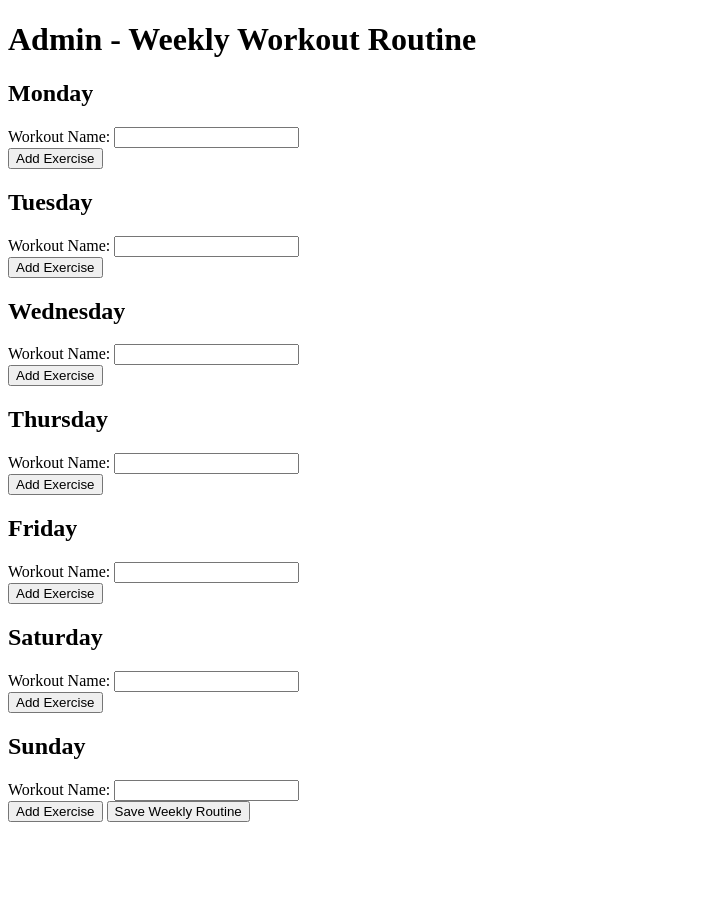
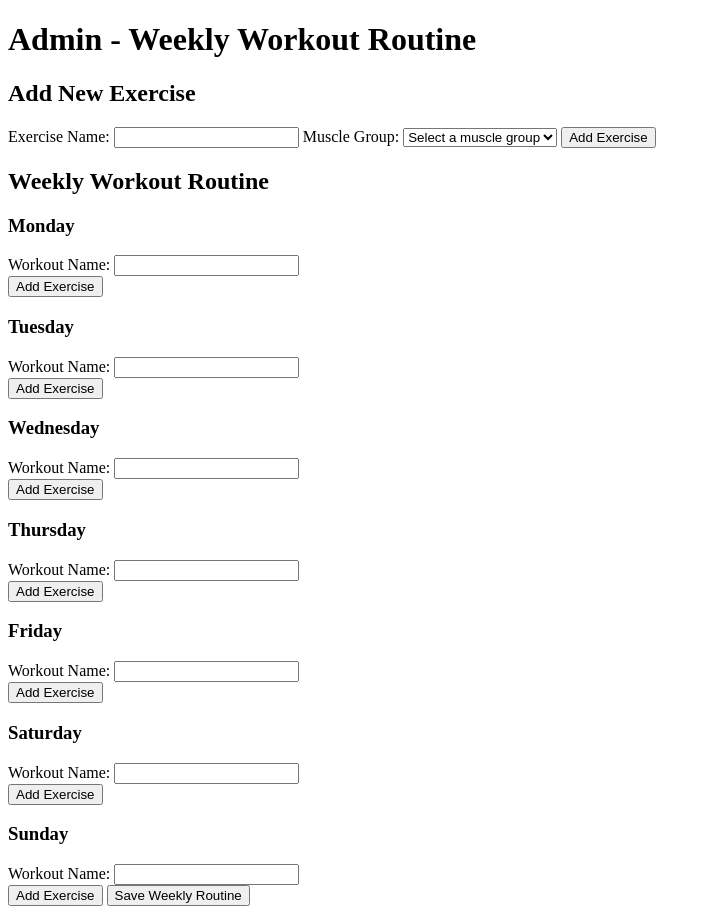
Before and after one commit to beep13/dumbSimpleLiftingCompetition, a Flask app: template templates/admin_weekly_workout.html in a window 1280 px wide. Shown: the whole page, without its empty margins (0-711 px from the left). Before the commit the page ends 822 px from the top, so only its background shows below. Run offline with Flask 3, Linux system fonts and the light colour scheme; the template is opened without the code that fills it: values that come from a table or form of the project are taken from there, others are empty.

Commit message:
create new exercises

```diff
--- a/app.py
+++ b/app.py
@@ -1,4 +1,4 @@
-from flask import Flask, render_template, request, redirect, url_for, flash, session, abort
+from flask import Flask, render_template, request, redirect, url_for, flash, session, abort, jsonify
 from flask_sqlalchemy import SQLAlchemy
 from flask_migrate import Migrate
 from werkzeug.security import generate_password_hash, check_password_hash
@@ -307,31 +307,65 @@ def admin_weekly_workout():
         abort(403)
 
     if request.method == 'POST':
-        WeeklyWorkout.query.delete()
+        if 'new_exercise' in request.form:
+            name = request.form.get('exercise_name').strip()
+            muscle_group = request.form.get('muscle_group')
 
-        days = ['Monday', 'Tuesday', 'Wednesday', 'Thursday', 'Friday', 'Saturday', 'Sunday']
-        for day in days:
-            name = request.form.get(f'{day}_name')
-            if name:
-                workout = WeeklyWorkout(day=day, name=name)
-                db.session.add(workout)
+            if name and muscle_group:
+                existing_exercise = Exercise.query.filter(func.lower(Exercise.name) == name.lower()).first()
+                if existing_exercise:
+                    return jsonify({'status': 'error', 'message': f'Exercise "{name}" already exists!'}), 400
+                else:
+                    new_exercise = Exercise(name=name, muscle_group=muscle_group)
+                    db.session.add(new_exercise)
+                    db.session.commit()
+                    return jsonify({'status': 'success', 'message': f'New exercise "{name}" added successfully!'}), 200
+            else:
+                return jsonify({'status': 'error', 'message': 'Exercise name and muscle group are required!'}), 400
+        else:
+            # Handle weekly workout updates
+            WeeklyWorkout.query.delete()  # Clear existing workouts
 
-                exercise_count = int(request.form.get(f'{day}_exercise_count', 0))
-                for i in range(1, exercise_count + 1):
-                    exercise_id = request.form.get(f'{day}_exercise_{i}')
-                    sets = request.form.get(f'{day}_sets_{i}')
-                    reps = request.form.get(f'{day}_reps_{i}')
-                    if exercise_id and sets and reps:
-                        exercise = WorkoutExercise(exercise_id=exercise_id, sets=sets, reps=reps)
-                        workout.exercises.append(exercise)
+            days = ['Monday', 'Tuesday', 'Wednesday', 'Thursday', 'Friday', 'Saturday', 'Sunday']
+            for day in days:
+                workout_name = request.form.get(f'{day}_name')
+                if workout_name:
+                    workout = WeeklyWorkout(day=day, name=workout_name)
+                    db.session.add(workout)
 
-        db.session.commit()
-        flash('Weekly workout routine updated successfully')
+                    exercise_count = int(request.form.get(f'{day}_exercise_count', 0))
+                    for i in range(1, exercise_count + 1):
+                        exercise_id = request.form.get(f'{day}_exercise_{i}')
+                        sets = request.form.get(f'{day}_sets_{i}')
+                        reps = request.form.get(f'{day}_reps_{i}')
+                        if exercise_id and sets and reps:
+                            exercise = WorkoutExercise(
+                                exercise_id=exercise_id,
+                                sets=sets,
+                                reps=reps
+                            )
+                            workout.exercises.append(exercise)
+
+            db.session.commit()
+            flash('Weekly workout routine updated successfully', 'success')
+
         return redirect(url_for('admin_weekly_workout'))
 
+    # GET request handling
     weekly_workouts = WeeklyWorkout.query.all()
-    exercises = Exercise.query.all()
-    return render_template('admin_weekly_workout.html', weekly_workouts=weekly_workouts, exercises=exercises)
+    exercises = Exercise.query.order_by(Exercise.muscle_group, Exercise.name).all()
+    muscle_groups = db.session.query(func.distinct(Exercise.muscle_group)).order_by(Exercise.muscle_group).all()
+    muscle_groups = [group[0] for group in muscle_groups]  # Flatten the result
+
+    return render_template('admin_weekly_workout.html',
+                           weekly_workouts=weekly_workouts,
+                           exercises=exercises,
+                           muscle_groups=muscle_groups)
+
+@app.route('/exercises', methods=['GET'])
+def get_exercises():
+    exercises = Exercise.query.order_by(Exercise.muscle_group, Exercise.name).all()
+    return jsonify([{'id': e.id, 'name': e.name, 'muscle_group': e.muscle_group} for e in exercises])
 
 with app.app_context():
     db.create_all()
--- a/templates/admin_weekly_workout.html
+++ b/templates/admin_weekly_workout.html
@@ -4,12 +4,32 @@
     <meta charset="UTF-8">
     <meta name="viewport" content="width=device-width, initial-scale=1.0">
     <title>Admin - Weekly Workout Routine</title>
+    <script src="https://code.jquery.com/jquery-3.6.0.min.js"></script>
 </head>
 <body>
     <h1>Admin - Weekly Workout Routine</h1>
-    <form method="POST">
+
+    <!-- Add New Exercise Form -->
+    <h2>Add New Exercise</h2>
+    <form method="POST" id="new-exercise-form">
+        <input type="hidden" name="new_exercise" value="1">
+        <label for="exercise_name">Exercise Name:</label>
+        <input type="text" id="exercise_name" name="exercise_name" required>
+        <label for="muscle_group">Muscle Group:</label>
+        <select id="muscle_group" name="muscle_group" required>
+            <option value="">Select a muscle group</option>
+            {% for group in muscle_groups %}
+                <option value="{{ group }}">{{ group }}</option>
+            {% endfor %}
+        </select>
+        <button type="submit">Add Exercise</button>
+    </form>
+
+    <!-- Existing Weekly Workout Form -->
+    <h2>Weekly Workout Routine</h2>
+    <form method="POST" id="workout-form">
         {% for day in ['Monday', 'Tuesday', 'Wednesday', 'Thursday', 'Friday', 'Saturday', 'Sunday'] %}
-            <h2>{{ day }}</h2>
+            <h3>{{ day }}</h3>
             <label for="{{ day }}_name">Workout Name:</label>
             <input type="text" id="{{ day }}_name" name="{{ day }}_name" value="{{ weekly_workouts|selectattr('day', 'equalto', day)|map(attribute='name')|first or '' }}">
             <div id="{{ day }}_exercises">
@@ -17,9 +37,14 @@
                 {% if workout %}
                     {% for exercise in workout.exercises %}
                         <div>
-                            <select name="{{ day }}_exercise_{{ loop.index }}">
-                                {% for ex in exercises %}
-                                    <option value="{{ ex.id }}" {% if ex.id == exercise.exercise_id %}selected{% endif %}>{{ ex.name }}</option>
+                            <select name="{{ day }}_exercise_{{ loop.index }}" class="exercise-select">
+                                <option value="">Select an exercise</option>
+                                {% for group in muscle_groups %}
+                                    <optgroup label="{{ group }}">
+                                        {% for ex in exercises if ex.muscle_group == group %}
+                                            <option value="{{ ex.id }}" {% if ex.id == exercise.exercise_id %}selected{% endif %}>{{ ex.name }}</option>
+                                        {% endfor %}
+                                    </optgroup>
                                 {% endfor %}
                             </select>
                             <input type="number" name="{{ day }}_sets_{{ loop.index }}" value="{{ exercise.sets }}" min="1" placeholder="Sets">
@@ -35,21 +60,78 @@
     </form>
 
     <script>
+        function refreshExerciseDropdowns() {
+            $.get('/exercises', function(exercises) {
+
+                // Group exercises by muscle group
+                const groupedExercises = {};
+                exercises.forEach(function(exercise) {
+                    if (!groupedExercises[exercise.muscle_group]) {
+                        groupedExercises[exercise.muscle_group] = [];
+                    }
+                    groupedExercises[exercise.muscle_group].push(exercise);
+                });
+
+                // Update each dropdown
+                $('.exercise-select').each(function() {
+                    const select = $(this);
+                    const currentValue = select.val();
+                    select.empty().append('<option value="">Select an exercise</option>');
+
+                    Object.keys(groupedExercises).sort().forEach(function(group) {
+                        const optgroup = $('<optgroup>').attr('label', group);
+                        groupedExercises[group].forEach(function(exercise) {
+                            optgroup.append($('<option>', {
+                                value: exercise.id,
+                                text: exercise.name
+                            }));
+                        });
+                        select.append(optgroup);
+                    });
+
+                    // Restore the previously selected value if it still exists
+                    select.val(currentValue);
+                });
+            });
+        }
+
+        // Refresh exercise list after adding a new exercise
+        $('#new-exercise-form').on('submit', function(e) {
+            e.preventDefault();
+            const form = $(this);
+            $.ajax({
+                url: form.attr('action'),
+                type: 'POST',
+                data: form.serialize(),
+                success: function(response) {
+                    alert('New exercise added successfully!');
+                    setTimeout(refreshExerciseDropdowns, 100);  // Delay refresh slightly
+                    form[0].reset();  // Clear the form
+                },
+                error: function(xhr, status, error) {
+                    alert('Error adding exercise. Please try again.');
+                }
+            });
+        });
+
+        // Initial load of exercise dropdowns
+        $(document).ready(refreshExerciseDropdowns);
+
+        // Function to add new exercise to a day
         function addExercise(day) {
             const container = document.getElementById(`${day}_exercises`);
             const count = container.children.length + 1;
             const div = document.createElement('div');
             div.innerHTML = `
-                <select name="${day}_exercise_${count}">
-                    {% for exercise in exercises %}
-                        <option value="{{ exercise.id }}">{{ exercise.name }}</option>
-                    {% endfor %}
+                <select name="${day}_exercise_${count}" class="exercise-select">
+                    <option value="">Select an exercise</option>
                 </select>
                 <input type="number" name="${day}_sets_${count}" min="1" placeholder="Sets">
                 <input type="number" name="${day}_reps_${count}" min="1" placeholder="Reps">
             `;
             container.appendChild(div);
             document.getElementById(`${day}_exercise_count`).value = count;
+            refreshExerciseDropdowns();  // Refresh to populate the new dropdown
         }
     </script>
 </body>
```
